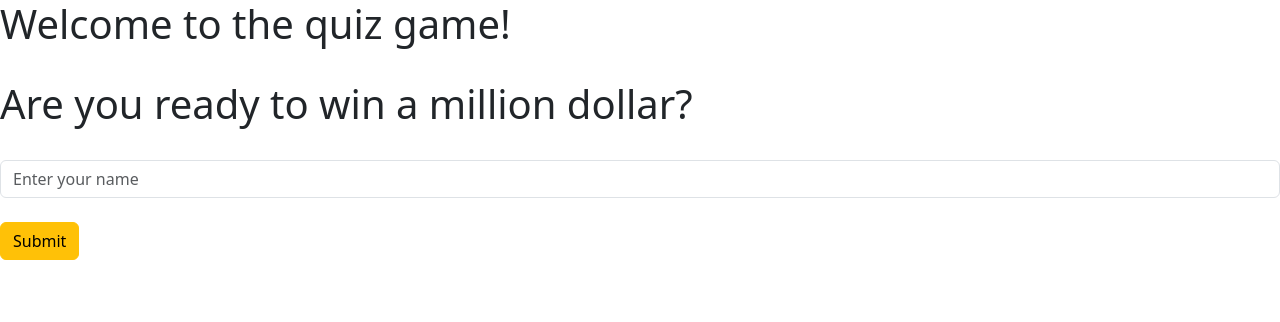
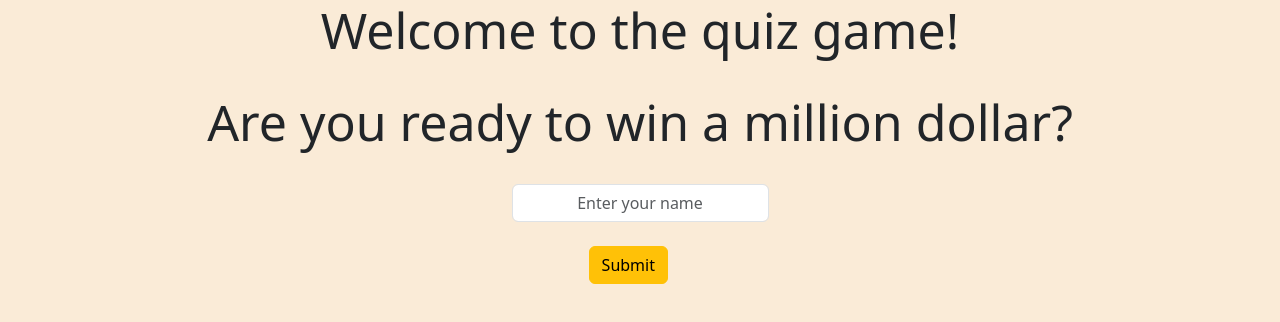
Before and after one commit to Momo153-sys/Who-wants-to-be-a-millionaire, a plain HTML site: page index.html in a window 1280 px wide. Drawn offline with nearby package versions, Linux system fonts and the light colour scheme.

Commit message:
Update index.html

```diff
--- a/index.html
+++ b/index.html
@@ -4,7 +4,7 @@
     <meta charset="UTF-8">
     <meta name="viewport" content="width=device-width, initial-scale=1.0">
     <link href="https://cdn.jsdelivr.net/npm/bootstrap@5.3.3/dist/css/bootstrap.min.css" rel="stylesheet" integrity="sha384-QWTKZyjpPEjISv5WaRU9OFeRpok6YctnYmDr5pNlyT2bRjXh0JMhjY6hW+ALEwIH" crossorigin="anonymous">
-    <link rel="stylesheet" href="playername.css">
+    <link rel="stylesheet" href="index.css">
     <title>Who wants to be a millionaire?</title>
 </head>
 <body>
```
